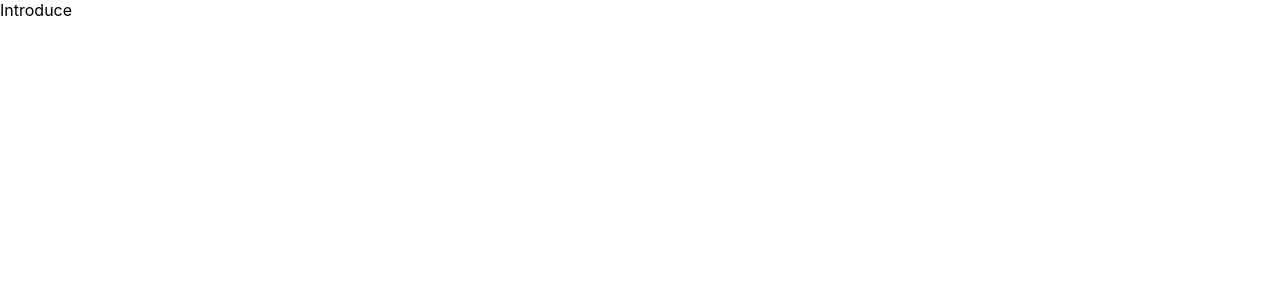
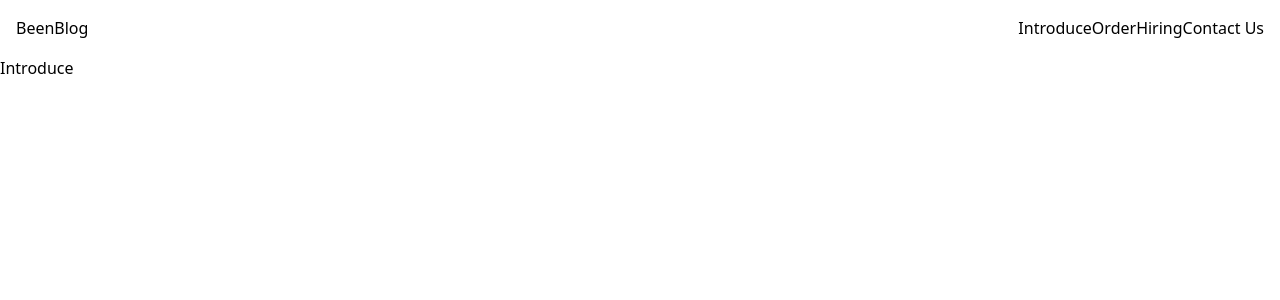
Before and after one commit to Hanxbeen/NestJS, a Next.js app in the folder beenblog/: page /introduce in a window 1280 px wide. Shown: the top 300 px of the page. Built offline with nearby package versions, Linux system fonts and the light colour scheme.

Commit message:
feat : 'introduce 컴포넌트 생성 및 동적페이징'

```diff
--- a/beenblog/pages/introduce.js
+++ b/beenblog/pages/introduce.js
@@ -1,5 +1,47 @@
+import Head from "next/head";
+import Link from "next/link";
+
 export default function Introduce() {
   return (
-      "Introduce"
-  )
+    <div className="container">
+      <Head>
+        <title>BeenBlog</title>
+        <meta name="description" content="Generated by create next app" />
+        <link
+          href="https://cdn.jsdelivr.net/npm/bootstrap@5.1.2/dist/css/bootstrap.min.css"
+          rel="stylesheet"
+          integrity="sha384-uWxY/CJNBR+1zjPWmfnSnVxwRheevXITnMqoEIeG1LJrdI0GlVs/9cVSyPYXdcSF"
+          crossOrigin="anonymous"
+        />
+        <link
+          href="https://unpkg.com/tailwindcss@^2/dist/tailwind.min.css"
+          rel="stylesheet"
+        />
+      </Head>
+
+      <header className=" flex flex-row p-4 justify-between">
+        <div>
+          <Link href="/">
+            <a className="btn btn-link">BeenBlog</a>
+          </Link>
+        </div>
+        <div>
+          <Link href="/introduce">
+            <a className="btn btn-link">Introduce</a>
+          </Link>
+
+          <a href="#none" className="btn btn-link">
+            Order
+          </a>
+          <a href="#none" className="btn btn-link">
+            Hiring
+          </a>
+          <a href="#none" className="btn btn-link">
+            Contact Us
+          </a>
+        </div>
+      </header>
+      <h1>Introduce</h1>
+    </div>
+  );
 }
```
Also changed, not shown: beenblog/pages/index.js (+6 -5 lines).
